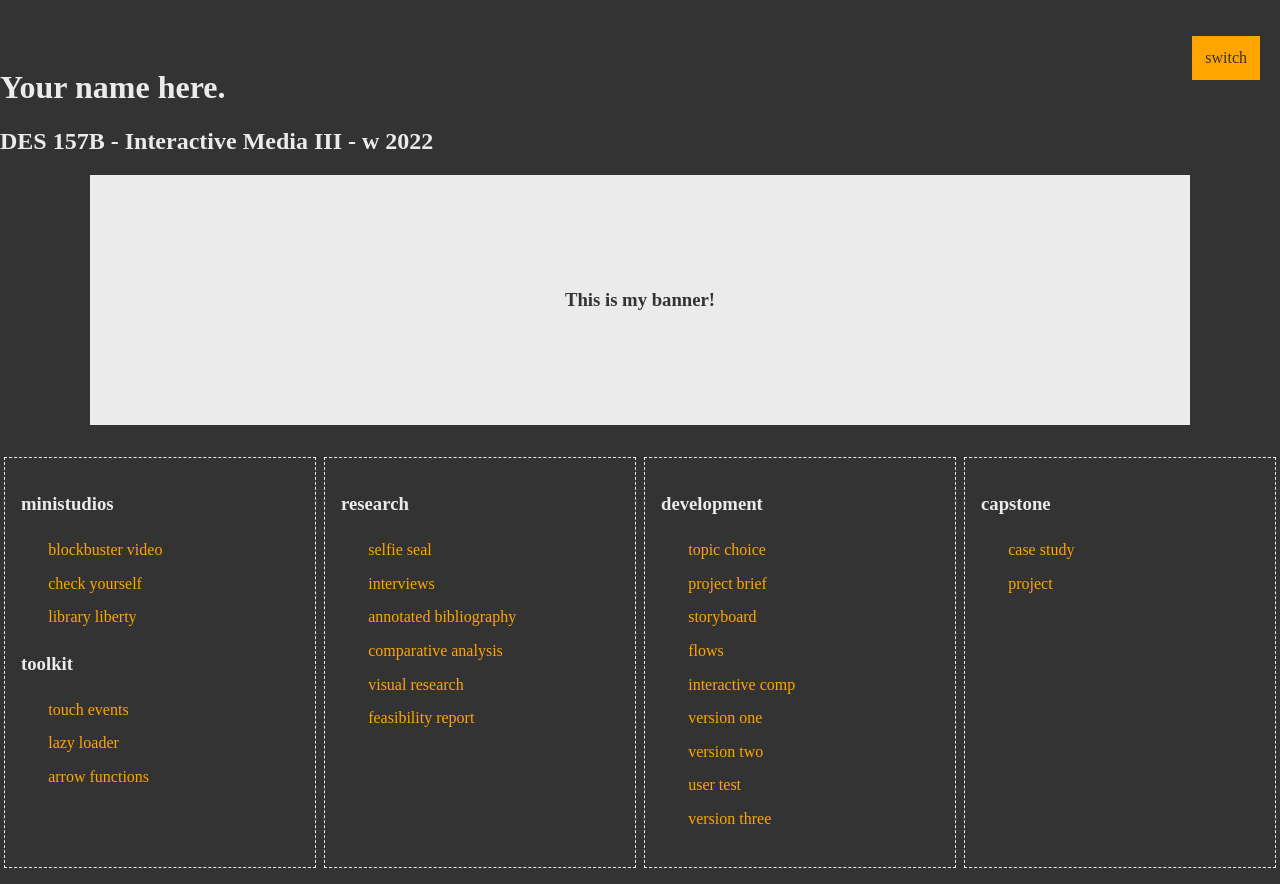
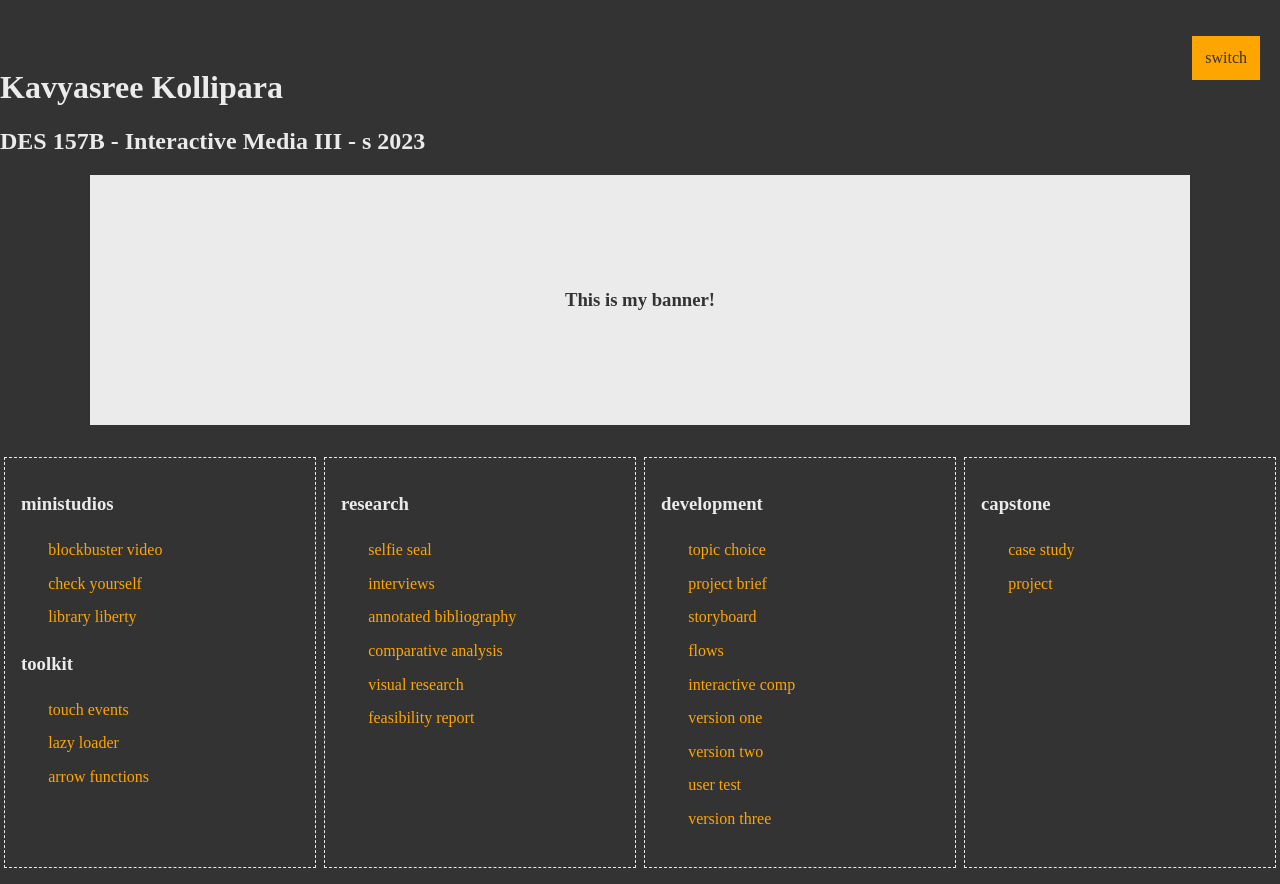
Before and after one commit to kolliparakavyasree/des157b, a plain HTML site: page index.html in a window 1280 px wide. Drawn offline with nearby package versions, Linux system fonts and the light colour scheme.

Commit message:
Adding name

```diff
--- a/index.html
+++ b/index.html
@@ -19,10 +19,10 @@
         <header>
 
             <h1>
-                Your name here.
+                Kavyasree Kollipara
             </h1>
 
-            <h2>DES 157B - Interactive Media III - w 2022
+            <h2>DES 157B - Interactive Media III - s 2023
             </h2>
 
             <!--this is for the interactive banner-->
```
